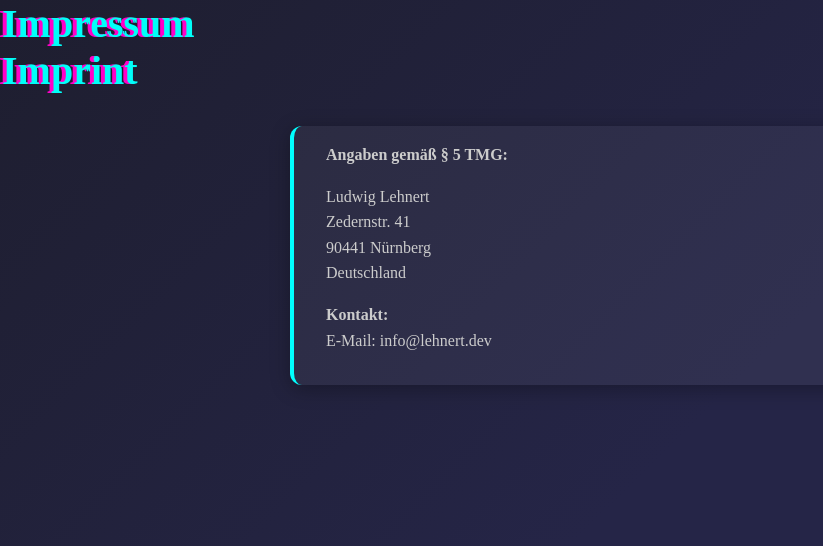
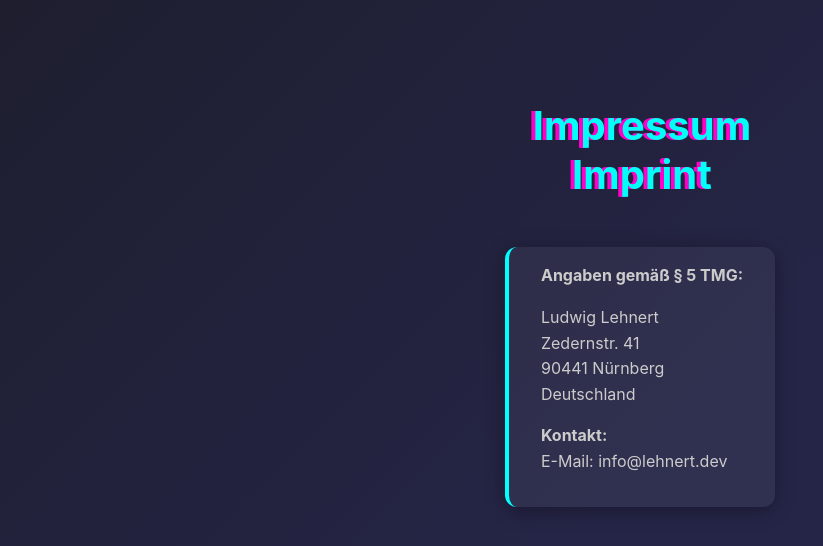
Before and after one commit to lehlud/lehnert.dev, a SvelteKit app: page /imprint in a window 1280 px wide. Shown: the top 546 px of the page, without its empty margins (0-823 px from the left). Built offline with nearby package versions, Linux system fonts and the light colour scheme.

Commit message:
fixed imprint and privacy policy

```diff
--- a/src/routes/imprint/+page.svelte
+++ b/src/routes/imprint/+page.svelte
@@ -21,6 +21,20 @@
 </main>
 
 <style>
+    main {
+        display: flex;
+        flex-direction: column;
+        justify-content: center;
+        align-items: center;
+        min-height: 80vh;
+        color: white;
+        font-family: "Inter", sans-serif;
+        text-align: center;
+        padding: 2rem;
+
+        pointer-events: none;
+    }
+
     h1 {
         font-size: 2.5rem;
         background: linear-gradient(90deg, #00ffff, #ff00ff);
--- a/src/routes/privacy/+page.svelte
+++ b/src/routes/privacy/+page.svelte
@@ -41,6 +41,20 @@
 </main>
 
 <style>
+    main {
+        display: flex;
+        flex-direction: column;
+        justify-content: center;
+        align-items: center;
+        min-height: 80vh;
+        color: white;
+        font-family: "Inter", sans-serif;
+        text-align: center;
+        padding: 2rem;
+
+        pointer-events: none;
+    }
+
     h1 {
         font-size: 2.5rem;
         background: linear-gradient(90deg, #00ffff, #ff00ff);
```
